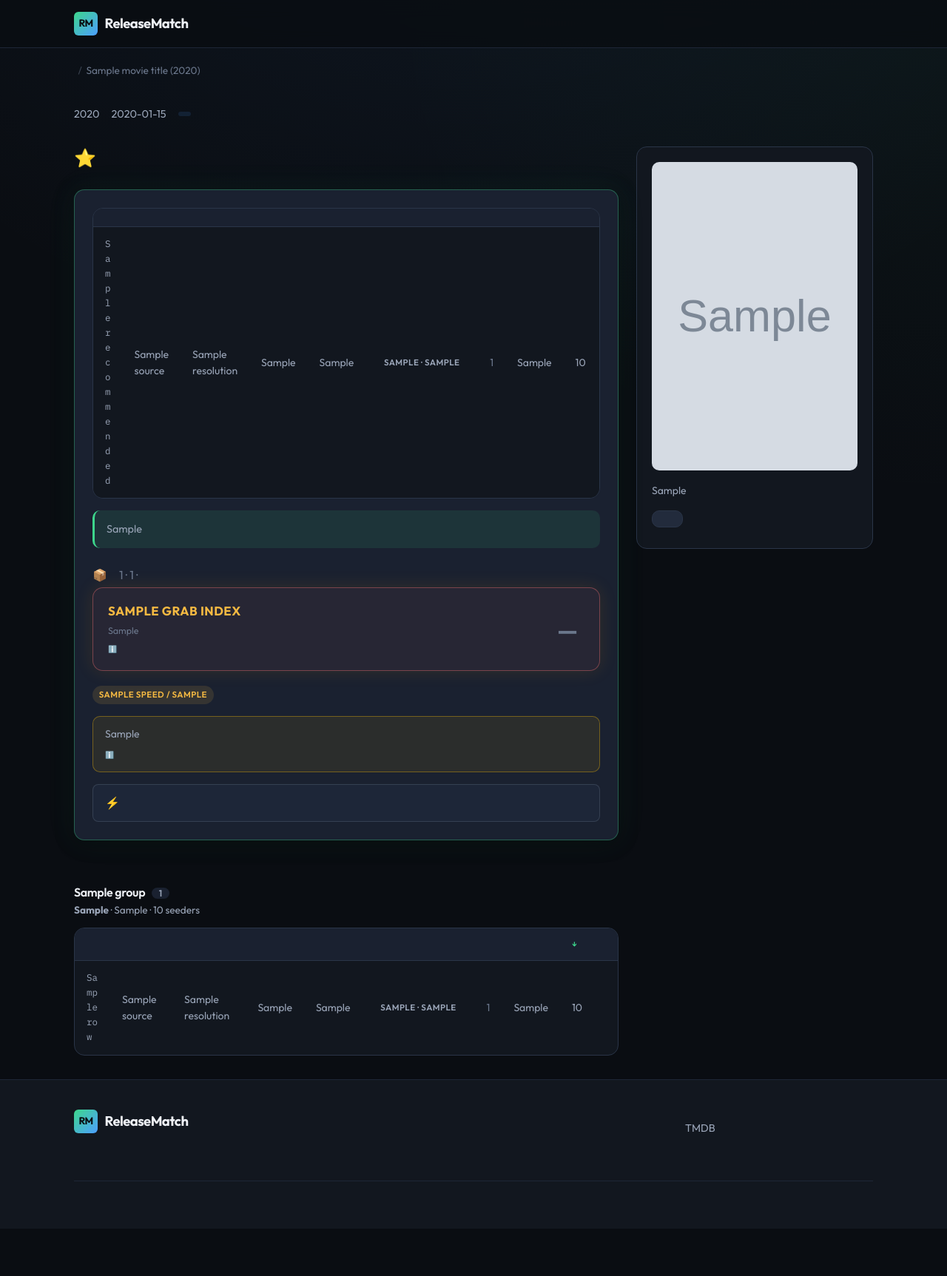
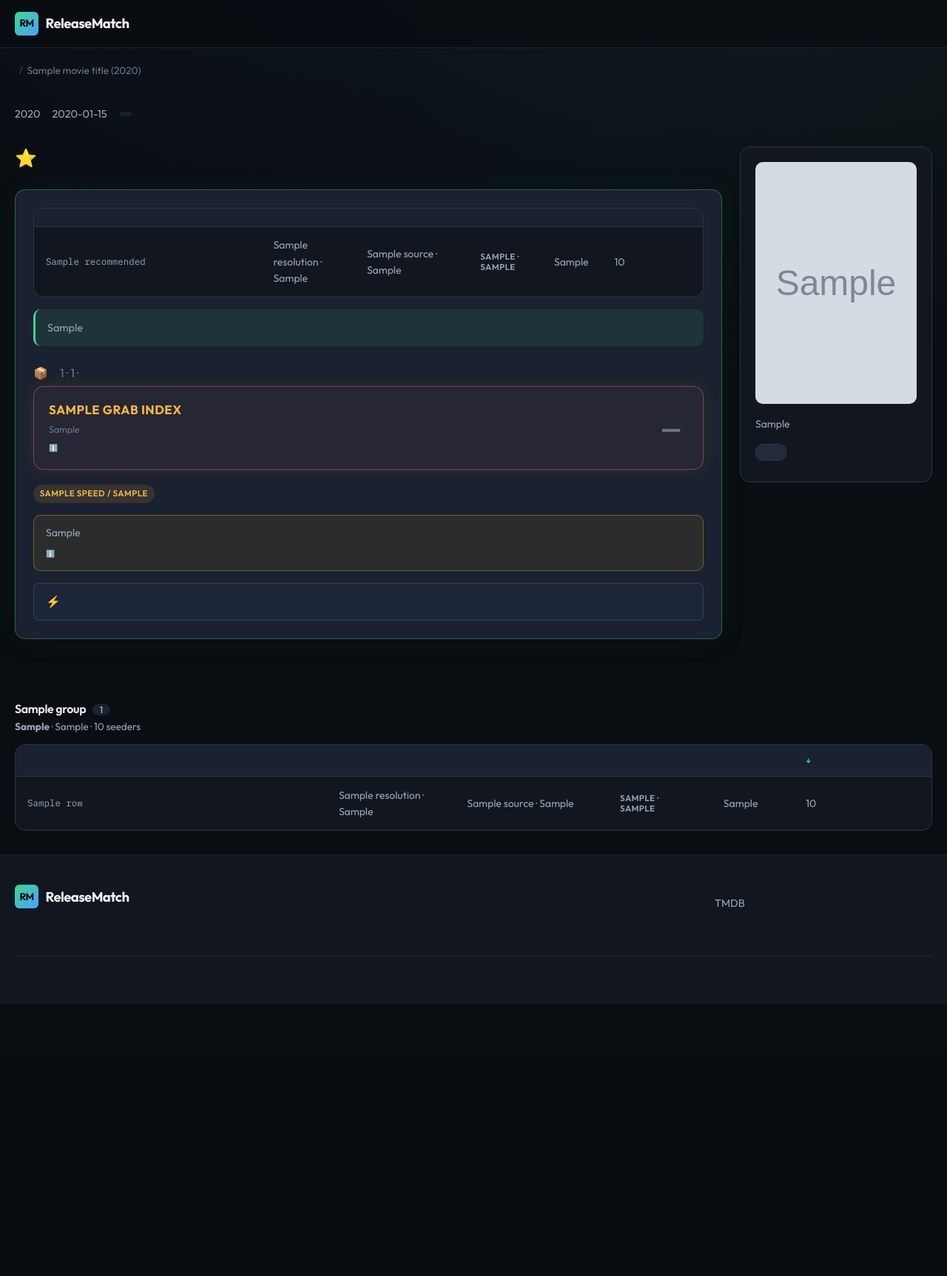
Before and after one commit to matthewxu/releasematch, a Python web app: template releasematch/portal/generator/templates/movie.html in a window 1280 px wide. Shown: the whole page at 74% size. After the commit the page ends 1357 px from the top, so only its background shows below. Run offline with Jinja, Linux system fonts and the light colour scheme; the template is opened without the code that fills it: most values are stand-ins (such as "Sample title", 1, 10 or a date in 2020); grey boxes marked "Sample" are stand-in pictures.

Commit message:
fix(portal): 合并加宽 magnet 表，并在 generate 补齐缺失 Hub
电影表改为 Spec/Source 合并列与通栏布局，避免横向滚动；generate all / 写回 magnet 时幂等补 show_hub，防止 /{slug}/ 空目录。

Co-authored-by: Cursor <cursoragent@cursor.com>

```diff
--- a/releasematch/portal/generator/i18n.py
+++ b/releasematch/portal/generator/i18n.py
@@ -60,11 +60,14 @@ MESSAGES: Dict[str, Dict[str, str]] = {
     # ── 表格列 ──
     "table.release": {"en": "Release", "zh": "Release"},
     "table.quality": {"en": "Quality", "zh": "Quality"},
+    # Spec：电影表 Quality+Video 合并列
+    "table.spec": {"en": "Spec", "zh": "规格"},
     "table.group": {"en": "Group", "zh": "Group"},
     "table.cross": {"en": "Verify", "zh": "验证"},
     "table.size": {"en": "Size", "zh": "Size"},
     "table.seed": {"en": "Seed", "zh": "Seed"},
     "table.action": {"en": "Action", "zh": "操作"},
+    # Source 列在电影表内可含 Audio（Source · Audio）
     "table.source": {"en": "Source", "zh": "Source"},
     "table.video": {"en": "Video", "zh": "Video"},
     "table.audio": {"en": "Audio", "zh": "Audio"},
--- a/releasematch/portal/generator/templates/movie.html
+++ b/releasematch/portal/generator/templates/movie.html
@@ -43,28 +43,12 @@
     <p class="rm-hero__subtitle"{% if i18n_enabled %} data-i18n="movie.hero_lead"{% endif %}>{{ t('movie.hero_lead') }}</p>
   </header>
 
+  {# B：Recommended+About 双栏；All Versions 通栏占满容器宽 #}
   <div class="rm-main-grid rm-main-grid--with-sidebar">
     <div class="rm-main-grid__primary">
       {% with is_movie_page=true %}
       {% include 'partials/recommended_block.html' %}
       {% endwith %}
-
-      <section class="rm-section all-sources" aria-labelledby="sources-heading">
-        <div class="rm-section__header">
-          <h2 id="sources-heading"{% if i18n_enabled %} data-i18n="movie.versions_heading" data-i18n-vars='{"count": {{ sources | length }}}'{% endif %}>{{ t('movie.versions_heading', count=sources | length) }}</h2>
-          <span class="rm-text-muted"{% if i18n_enabled %} data-i18n="movie.versions_sub"{% endif %}>{{ t('movie.versions_sub') }}</span>
-        </div>
-
-        {% if source_editions %}
-        {% include 'partials/movie_edition_groups.html' %}
-        {% else %}
-        <div class="rm-table-wrap">
-          {% with items=sources %}
-          {% include 'partials/movie_sources_table.html' %}
-          {% endwith %}
-        </div>
-        {% endif %}
-      </section>
     </div>
 
     <aside class="rm-main-grid__sidebar">
@@ -86,6 +70,23 @@
         <a class="rm-btn rm-btn--secondary" href="{{ tmdb_url }}" target="{{ outbound_link_target }}" rel="{{ outbound_link_rel }}"{% if i18n_enabled %} data-i18n="episode.tmdb_cta"{% endif %}>{{ t('episode.tmdb_cta') }}</a>
       </section>
     </aside>
+
+    <section class="rm-section all-sources rm-main-grid__span-full" aria-labelledby="sources-heading">
+      <div class="rm-section__header">
+        <h2 id="sources-heading"{% if i18n_enabled %} data-i18n="movie.versions_heading" data-i18n-vars='{"count": {{ sources | length }}}'{% endif %}>{{ t('movie.versions_heading', count=sources | length) }}</h2>
+        <span class="rm-text-muted"{% if i18n_enabled %} data-i18n="movie.versions_sub"{% endif %}>{{ t('movie.versions_sub') }}</span>
+      </div>
+
+      {% if source_editions %}
+      {% include 'partials/movie_edition_groups.html' %}
+      {% else %}
+      <div class="rm-table-wrap">
+        {% with items=sources %}
+        {% include 'partials/movie_sources_table.html' %}
+        {% endwith %}
+      </div>
+      {% endif %}
+    </section>
   </div>
 </div>
 {% endblock %}
--- a/releasematch/portal/generator/templates/partials/episode_sources_table.html
+++ b/releasematch/portal/generator/templates/partials/episode_sources_table.html
@@ -1,4 +1,4 @@
-{# 剧集页 All Sources 表 — 与 Recommended 共用 rm-col-* 固定列宽 #}
+{# 剧集页 All Sources 表 — Verify 并入 Release；与 Recommended 共用 rm-col-* 列宽 #}
 {# @partial episode_sources_table.html — 参数 sources；Recommended 行已在 Hero 区展示，此处跳过 #}
 <table class="rm-table rm-table--responsive rm-table--sortable rm-table--episode" data-rm-table-sort>
   <thead>
@@ -6,7 +6,6 @@
       <th scope="col" class="rm-col-release"{% if i18n_enabled %} data-i18n="table.release"{% endif %}>{{ t('table.release') }}</th>
       <th scope="col" class="rm-col-quality"{% if i18n_enabled %} data-i18n="table.quality"{% endif %}>{{ t('table.quality') }}</th>
       <th scope="col" class="rm-col-group"{% if i18n_enabled %} data-i18n="table.group"{% endif %}>{{ t('table.group') }}</th>
-      <th scope="col" class="rm-col-cross"{% if i18n_enabled %} data-i18n="table.cross"{% endif %}>{{ t('table.cross') }}</th>
       <th scope="col" class="rm-col-size"><button type="button" class="rm-table__sort" data-sort-key="size" data-sort-type="number"{% if i18n_enabled %} data-i18n="table.size"{% endif %}>{{ t('table.size') }}</button></th>
       <th scope="col" class="rm-col-seed"><button type="button" class="rm-table__sort is-active" data-sort-key="seed" data-sort-type="number"{% if i18n_enabled %} data-i18n="table.seed"{% endif %}>{{ t('table.seed') }}</button></th>
       <th scope="col" class="rm-col-action"{% if i18n_enabled %} data-i18n="table.action"{% endif %}>{{ t('table.action') }}</th>
--- a/releasematch/portal/generator/templates/partials/movie_sources_table.html
+++ b/releasematch/portal/generator/templates/partials/movie_sources_table.html
@@ -1,18 +1,15 @@
-{# 电影页 Sources 表（含 Source / Video / Audio 列） #}
+{# 电影页 Sources 表 — A：7 列（Release+Verify / Spec / Source·Audio / Group / Size / Seed / Action） #}
 {# @partial movie_sources_table.html — 供 movie.html 与 edition 分组复用；Recommended 行已在 Hero 区展示 #}
 <table class="rm-table rm-table--responsive rm-table--sortable rm-table--movie" data-rm-table-sort>
   <thead>
     <tr>
-      <th scope="col"{% if i18n_enabled %} data-i18n="table.release"{% endif %}>{{ t('table.release') }}</th>
-      <th scope="col"{% if i18n_enabled %} data-i18n="table.source"{% endif %}>{{ t('table.source') }}</th>
-      <th scope="col"{% if i18n_enabled %} data-i18n="table.quality"{% endif %}>{{ t('table.quality') }}</th>
-      <th scope="col"{% if i18n_enabled %} data-i18n="table.video"{% endif %}>{{ t('table.video') }}</th>
-      <th scope="col"{% if i18n_enabled %} data-i18n="table.audio"{% endif %}>{{ t('table.audio') }}</th>
-      <th scope="col"{% if i18n_enabled %} data-i18n="table.group"{% endif %}>{{ t('table.group') }}</th>
-      <th scope="col"{% if i18n_enabled %} data-i18n="table.cross"{% endif %}>{{ t('table.cross') }}</th>
-      <th scope="col"><button type="button" class="rm-table__sort" data-sort-key="size" data-sort-type="number"{% if i18n_enabled %} data-i18n="table.size"{% endif %}>{{ t('table.size') }}</button></th>
-      <th scope="col"><button type="button" class="rm-table__sort is-active" data-sort-key="seed" data-sort-type="number"{% if i18n_enabled %} data-i18n="table.seed"{% endif %}>{{ t('table.seed') }}</button></th>
-      <th scope="col"{% if i18n_enabled %} data-i18n="table.action"{% endif %}>{{ t('table.action') }}</th>
+      <th scope="col" class="rm-col-release"{% if i18n_enabled %} data-i18n="table.release"{% endif %}>{{ t('table.release') }}</th>
+      <th scope="col" class="rm-col-spec"{% if i18n_enabled %} data-i18n="table.spec"{% endif %}>{{ t('table.spec') }}</th>
+      <th scope="col" class="rm-col-source"{% if i18n_enabled %} data-i18n="table.source"{% endif %}>{{ t('table.source') }}</th>
+      <th scope="col" class="rm-col-group"{% if i18n_enabled %} data-i18n="table.group"{% endif %}>{{ t('table.group') }}</th>
+      <th scope="col" class="rm-col-size"><button type="button" class="rm-table__sort" data-sort-key="size" data-sort-type="number"{% if i18n_enabled %} data-i18n="table.size"{% endif %}>{{ t('table.size') }}</button></th>
+      <th scope="col" class="rm-col-seed"><button type="button" class="rm-table__sort is-active" data-sort-key="seed" data-sort-type="number"{% if i18n_enabled %} data-i18n="table.seed"{% endif %}>{{ t('table.seed') }}</button></th>
+      <th scope="col" class="rm-col-action"{% if i18n_enabled %} data-i18n="table.action"{% endif %}>{{ t('table.action') }}</th>
     </tr>
   </thead>
   <tbody>
--- a/releasematch/portal/generator/templates/partials/recommended_release_table.html
+++ b/releasematch/portal/generator/templates/partials/recommended_release_table.html
@@ -1,4 +1,4 @@
-{# Recommended Release 首屏表格 — 剧集与 All Sources 共用 rm-col-* 列宽契约 #}
+{# Recommended Release 首屏表格 — 与 All Sources 同列模型（A 合并后） #}
 {# @partial recommended_release_table.html — 参数 recommended、variant（episode|movie） #}
 <div class="rm-table-wrap rm-table-wrap--recommended-hero">
   <table class="rm-table rm-table--responsive rm-table--recommended-hero{% if variant == 'movie' %} rm-table--movie{% else %} rm-table--episode{% endif %}">
@@ -6,15 +6,12 @@
       <tr>
         <th scope="col" class="rm-col-release"{% if i18n_enabled %} data-i18n="table.release"{% endif %}>{{ t('table.release') }}</th>
         {% if variant == 'movie' %}
-        <th scope="col"{% if i18n_enabled %} data-i18n="table.source"{% endif %}>{{ t('table.source') }}</th>
-        {% endif %}
+        <th scope="col" class="rm-col-spec"{% if i18n_enabled %} data-i18n="table.spec"{% endif %}>{{ t('table.spec') }}</th>
+        <th scope="col" class="rm-col-source"{% if i18n_enabled %} data-i18n="table.source"{% endif %}>{{ t('table.source') }}</th>
+        {% else %}
         <th scope="col" class="rm-col-quality"{% if i18n_enabled %} data-i18n="table.quality"{% endif %}>{{ t('table.quality') }}</th>
-        {% if variant == 'movie' %}
-        <th scope="col"{% if i18n_enabled %} data-i18n="table.video"{% endif %}>{{ t('table.video') }}</th>
-        <th scope="col"{% if i18n_enabled %} data-i18n="table.audio"{% endif %}>{{ t('table.audio') }}</th>
         {% endif %}
         <th scope="col" class="rm-col-group"{% if i18n_enabled %} data-i18n="table.group"{% endif %}>{{ t('table.group') }}</th>
-        <th scope="col" class="rm-col-cross"{% if i18n_enabled %} data-i18n="table.cross"{% endif %}>{{ t('table.cross') }}</th>
         <th scope="col" class="rm-col-size"{% if i18n_enabled %} data-i18n="table.size"{% endif %}>{{ t('table.size') }}</th>
         <th scope="col" class="rm-col-seed"{% if i18n_enabled %} data-i18n="table.seed"{% endif %}>{{ t('table.seed') }}</th>
         <th scope="col" class="rm-col-action"{% if i18n_enabled %} data-i18n="table.action"{% endif %}>{{ t('table.action') }}</th>
--- a/releasematch/portal/generator/templates/partials/sources_table_row.html
+++ b/releasematch/portal/generator/templates/partials/sources_table_row.html
@@ -1,6 +1,13 @@
-{# Sources 表单行 — episode / movie 共用；剧集行带 rm-col-* 与表头列宽对齐 #}
+{# Sources 表单行 — episode / movie 共用；A：合并列减少横向压力 #}
 {# @partial sources_table_row.html — 参数 item、variant（episode|movie） #}
+{#
+  列模型（A）：
+  - 共用：Release（含 Verify badge）· Group · Size · Seed · Action
+  - episode：+ Quality（resolution）
+  - movie：+ Spec（resolution · video）· Source（source · audio）
+#}
 <tr{% if item.is_recommended %} class="is-recommended"{% elif item.is_edition_pick %} class="is-edition-pick"{% endif %}>
+  {# Release：标题 + 推荐/版本徽章；跨源验证并入本列（去掉独立 Verify 列） #}
   <td class="rm-table__release rm-col-release" data-label="{{ t('table.release') }}">
     {{ item.title_raw }}
     {% if item.is_recommended %}
@@ -8,15 +15,33 @@
     {% elif item.is_edition_pick %}
     <span class="rm-badge rm-badge--edition-pick"{% if i18n_enabled %} data-i18n="badge.edition_pick"{% endif %}>{{ t('badge.edition_pick') }}</span>
     {% endif %}
+    {% if item.cross_source_count and item.cross_source_count > 1 %}
+    <span class="rm-badge rm-badge--cross" title="{{ t('badge.cross_item_title', count=item.cross_source_count) }}">{{ item.cross_source_count }}/{{ cross_source_total | default(3) }}</span>
+    {% endif %}
   </td>
+
   {% if variant == 'movie' %}
-  <td data-label="{{ t('table.source') }}">{{ item.source or '—' }}</td>
+  {# Spec：Quality + Video 合并；若 video_spec 已含分辨率则不重复 #}
+  {% set _res = item.resolution or '' %}
+  {% set _vid = item.video_spec or item.codec or '' %}
+  <td class="rm-col-spec" data-label="{{ t('table.spec') }}" data-sort-value="{{ item.resolution }}">
+    {% if _res and _vid %}
+      {% if _res in _vid %}{{ _vid }}{% else %}{{ _res }} · {{ _vid }}{% endif %}
+    {% else %}
+      {{ _res or _vid or '—' }}
+    {% endif %}
+  </td>
+  {# Source：Source + Audio 合并展示 #}
+  {% set _src = item.source or '' %}
+  {% set _aud = item.audio_spec or '' %}
+  <td class="rm-col-source" data-label="{{ t('table.source') }}">
+    {% if _src and _aud %}{{ _src }} · {{ _aud }}
+    {% else %}{{ _src or _aud or '—' }}{% endif %}
+  </td>
+  {% else %}
+  <td class="rm-col-quality" data-label="{{ t('table.quality') }}" data-sort-value="{{ item.resolution }}">{{ item.resolution or '—' }}</td>
   {% endif %}
-  <td class="rm-col-quality" data-label="{{ t('table.quality') }}" data-sort-value="{{ item.resolution }}">{{ item.resolution or '—' }}</td>
-  {% if variant == 'movie' %}
-  <td data-label="{{ t('table.video') }}">{{ item.video_spec or item.codec or '—' }}</td>
-  <td data-label="{{ t('table.audio') }}">{{ item.audio_spec or '—' }}</td>
-  {% endif %}
+
   <td class="rm-col-group" data-label="{{ t('table.group') }}">
     {% if item.release_group %}
     <span class="rm-badge rm-badge--tier-{{ item.group_tier | lower }}" title="{{ t('badge.group_tier_title', tier=item.group_tier) }}">{{ item.release_group }} · {{ item.group_tier }}</span>
@@ -24,13 +49,6 @@
     <span class="rm-text-muted">—</span>
     {% endif %}
   </td>
-  <td class="rm-col-cross" data-label="{{ t('table.cross') }}" data-sort-value="{{ item.cross_source_count }}">
-    {% if item.cross_source_count and item.cross_source_count > 1 %}
-    <span class="rm-badge rm-badge--cross" title="{{ t('badge.cross_item_title', count=item.cross_source_count) }}">{{ item.cross_source_count }}/{{ cross_source_total | default(3) }}</span>
-    {% else %}
-    <span class="rm-text-muted" title="{{ t('badge.cross_single_title') }}">1</span>
-    {% endif %}
-  </td>
   <td class="rm-col-size" data-label="{{ t('table.size') }}" data-sort-value="{{ item.size_bytes }}">{{ item.size_human }}</td>
   <td class="rm-col-seed" data-label="{{ t('table.seed') }}" data-sort-value="{{ item.seeders }}">{{ item.seeders }}</td>
   <td class="rm-col-action" data-label="{{ t('table.action') }}"><a class="rm-table__magnet" href="{{ item.magnet_uri }}" target="{{ outbound_link_target }}" rel="{{ outbound_link_rel }}"{% if i18n_enabled %} data-i18n="common.magnet"{% endif %}>{{ t('common.magnet') }}</a></td>
--- a/releasematch/portal/static/css/design-system.css
+++ b/releasematch/portal/static/css/design-system.css
@@ -55,9 +55,9 @@
   --rm-radius-lg: 14px;
   --rm-radius-xl: 20px;
 
-  /* 布局宽度 */
-  --rm-max-width: 1120px;
-  --rm-sidebar-width: 320px;
+  /* 布局宽度 — B：加宽容器、略缩侧栏，清单通栏后主表可用宽度更大 */
+  --rm-max-width: 1280px;
+  --rm-sidebar-width: 260px;
 
   /* 阴影 */
   --rm-shadow-card: 0 4px 24px rgba(0, 0, 0, 0.35);
@@ -167,7 +167,7 @@ dd:last-child {
 
 @media (min-width: 900px) {
   /*
-   * 与电影页（Whiplash）同一布局契约：主栏可收缩，不因表格 min-content 撑破
+   * 与电影页同一布局契约：主栏可收缩，不因表格 min-content 撑破
    * --rm-max-width / --rm-sidebar-width。
    */
   .rm-main-grid--with-sidebar {
@@ -177,6 +177,11 @@ dd:last-child {
 
   .rm-main-grid__primary {
     min-width: 0;
+  }
+
+  /* B：All Sources / 集间导航跨主栏+侧栏，使用完整容器宽 */
+  .rm-main-grid__span-full {
+    grid-column: 1 / -1;
   }
 }
 
@@ -534,7 +539,7 @@ dd:last-child {
 
 /*
  * 剧集 Recommended / All Sources：共用固定列宽契约（table-layout:fixed），
- * 两表列对齐；禁止 ellipsis，长文案换行；表宽始终 100% 不横向拖动。
+ * A 后 6 列（Verify 并入 Release）；两表列对齐；长文案换行；表宽 100%。
  */
 .rm-table--episode {
   table-layout: fixed;
@@ -552,23 +557,19 @@ dd:last-child {
 
 /* 列宽百分比：Recommended 与 All Sources 必须一致 */
 .rm-table--episode .rm-col-release {
-  width: 38%;
+  width: 44%;
 }
 
 .rm-table--episode .rm-col-quality {
-  width: 10%;
+  width: 12%;
 }
 
 .rm-table--episode .rm-col-group {
-  width: 14%;
-}
-
-.rm-table--episode .rm-col-cross {
-  width: 9%;
+  width: 16%;
 }
 
 .rm-table--episode .rm-col-size {
-  width: 10%;
+  width: 11%;
 }
 
 .rm-table--episode .rm-col-seed {
@@ -576,7 +577,7 @@ dd:last-child {
 }
 
 .rm-table--episode .rm-col-action {
-  width: 11%;
+  width: 9%;
 }
 
 .rm-table--episode .rm-table__release {
@@ -591,8 +592,12 @@ dd:last-child {
   line-height: 1.25;
 }
 
+/*
+ * 电影表 A：7 列固定布局（Spec=Quality+Video，Source=Source+Audio，Verify→Release）。
+ * 与剧集同样禁止 ellipsis / 横向拖动依赖。
+ */
 .rm-table--movie {
-  table-layout: auto;
+  table-layout: fixed;
   width: 100%;
 }
 
@@ -600,6 +605,48 @@ dd:last-child {
 .rm-table--movie td {
   overflow: visible;
   text-overflow: unset;
+  vertical-align: top;
+  word-break: break-word;
+  overflow-wrap: anywhere;
+}
+
+.rm-table--movie .rm-col-release {
+  width: 34%;
+}
+
+.rm-table--movie .rm-col-spec {
+  width: 14%;
+}
+
+.rm-table--movie .rm-col-source {
+  width: 16%;
+}
+
+.rm-table--movie .rm-col-group {
+  width: 12%;
+}
+
+.rm-table--movie .rm-col-size {
+  width: 9%;
+}
+
+.rm-table--movie .rm-col-seed {
+  width: 7%;
+}
+
+.rm-table--movie .rm-col-action {
+  width: 8%;
+}
+
+.rm-table--movie .rm-table__release {
+  max-width: none;
+}
+
+.rm-table--movie .rm-col-group .rm-badge {
+  white-space: normal;
+  display: inline-block;
+  max-width: 100%;
+  line-height: 1.25;
 }
 
 .rm-release-card .rm-speed-evidence-wrap {
```
Also changed, not shown: releasematch/portal/generator/generate_one.py (+12 -3 lines), releasematch/portal/generator/templates/episode.html (+33 -33 lines), releasematch/workflow/storage/mysql_store.py.
